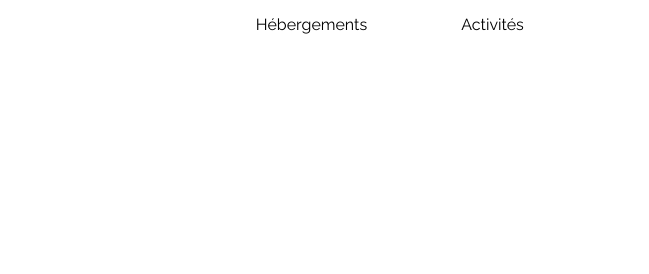
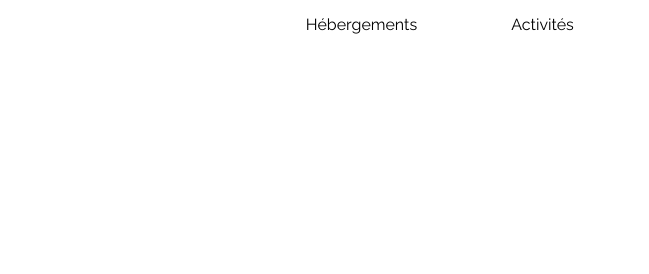
Before and after one commit to Douwdy/Projet-3---Booki, a plain HTML site: page index.html in a window 1280 px wide. Shown: the top 274 px of the page, 631-1280 px from the left. Drawn offline with Linux system fonts and the light colour scheme.

Commit message:
Header nav Fix

```diff
--- a/css/style.css
+++ b/css/style.css
@@ -74,10 +74,9 @@ header .links {
   display: flex;
   flex-direction: row;
   align-items: center;
-  padding: 0px 50px;
+  flex-direction: row-reverse;
   gap: 68px;
-  position: absolute;
-  margin-top: 3px;
+  margin-top: -37px;
   width: 344px;
   height: 35px;
   right: 0px;
@@ -551,6 +550,7 @@ footer div a {
   header .links {
     width: 100%;
     padding: 0px 0px;
+    margin-top: unset;
     gap: 0px;
     position: relative;
     height: 30px;
--- a/index.html
+++ b/index.html
@@ -18,8 +18,8 @@
         <header>
             <img src="./images/logo/Booki.png" alt="Logo de Booki">
             <nav class="links">
+                <a href="#activites">Activités</a>
                 <a href="#hebergements">Hébergements</a>
-                <a href="#activites">Activités</a>
             </nav>
         </header>
         <main>
```
